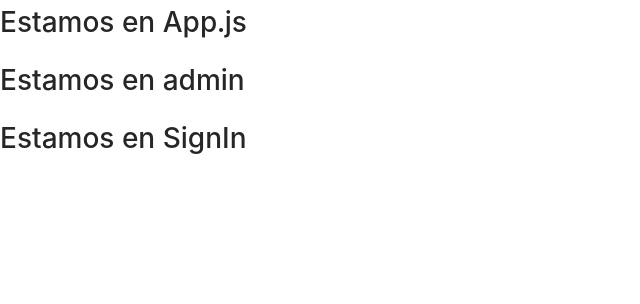
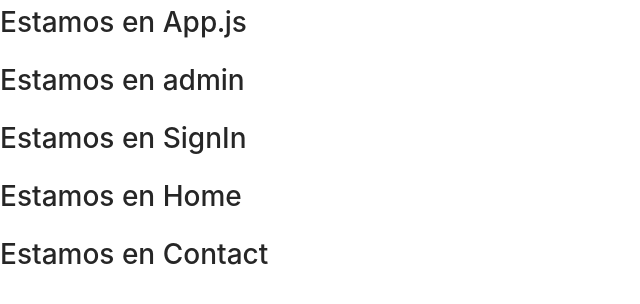
Before and after one commit to LeandroVirzi/Proyectos, a React (Create React App) app in the folder web-react/client/: page /admin in a window 1280 px wide. Shown: the top 304 px of the page, without its empty margins (0-640 px from the left). Built offline with nearby package versions, Linux system fonts and the light colour scheme.

Commit message:
configuración de rutas panel admin

```diff
--- a/web-react/client/src/App.js
+++ b/web-react/client/src/App.js
@@ -1,6 +1,8 @@
 import React from 'react';
 import Admin from './pages/Admin'
 import SignIn from './pages/Admin/SignIn';
+import Home from './pages/Home';
+import Contact from './pages/Contact';
 import './App.scss';
 
 
@@ -10,6 +12,8 @@ function App() {
       <h1>Estamos  en App.js</h1>
       <Admin/>
       <SignIn/>
+      <Home/>
+      <Contact/>
     </div>
 
 
--- /dev/null
+++ b/web-react/client/src/pages/Contact.js
@@ -0,0 +1,7 @@
+import React from "react";
+
+export default function Contact() {
+    return (
+        <h1>Estamos en Contact</h1>
+    );
+}
--- /dev/null
+++ b/web-react/client/src/pages/Home.js
@@ -0,0 +1,7 @@
+import React from "react";
+
+export default function Home () {
+    return (
+        <h1>Estamos en Home</h1>
+    );
+}
```
Also changed, not shown: web-react/client/src/config/routes.js (added, +26 -0 lines), web-react/client/src/layouts/LayoutAdmin.js (added, +12 -0 lines), web-react/client/src/layouts/LayoutBasic.js (added, +12 -0 lines).
